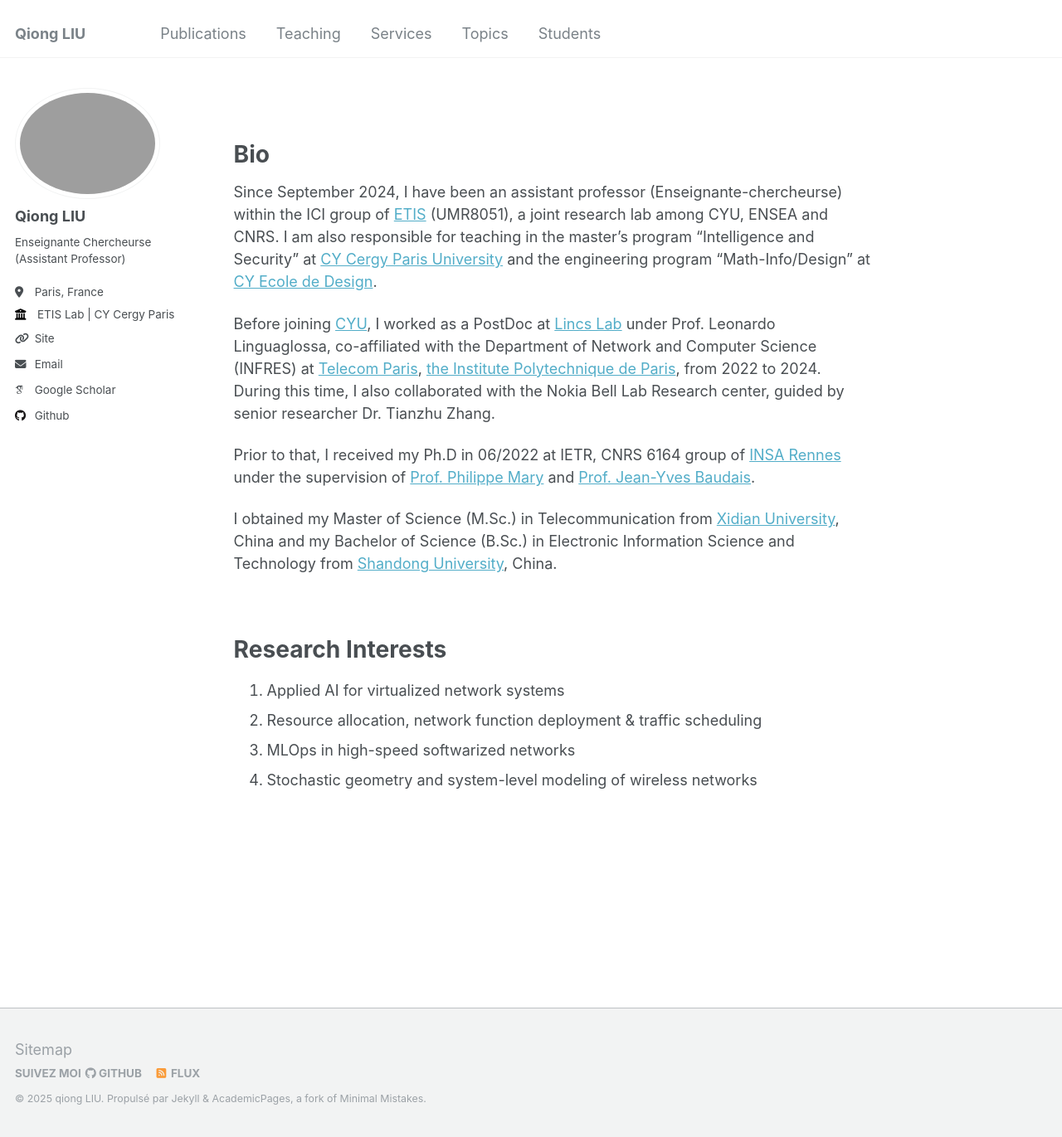
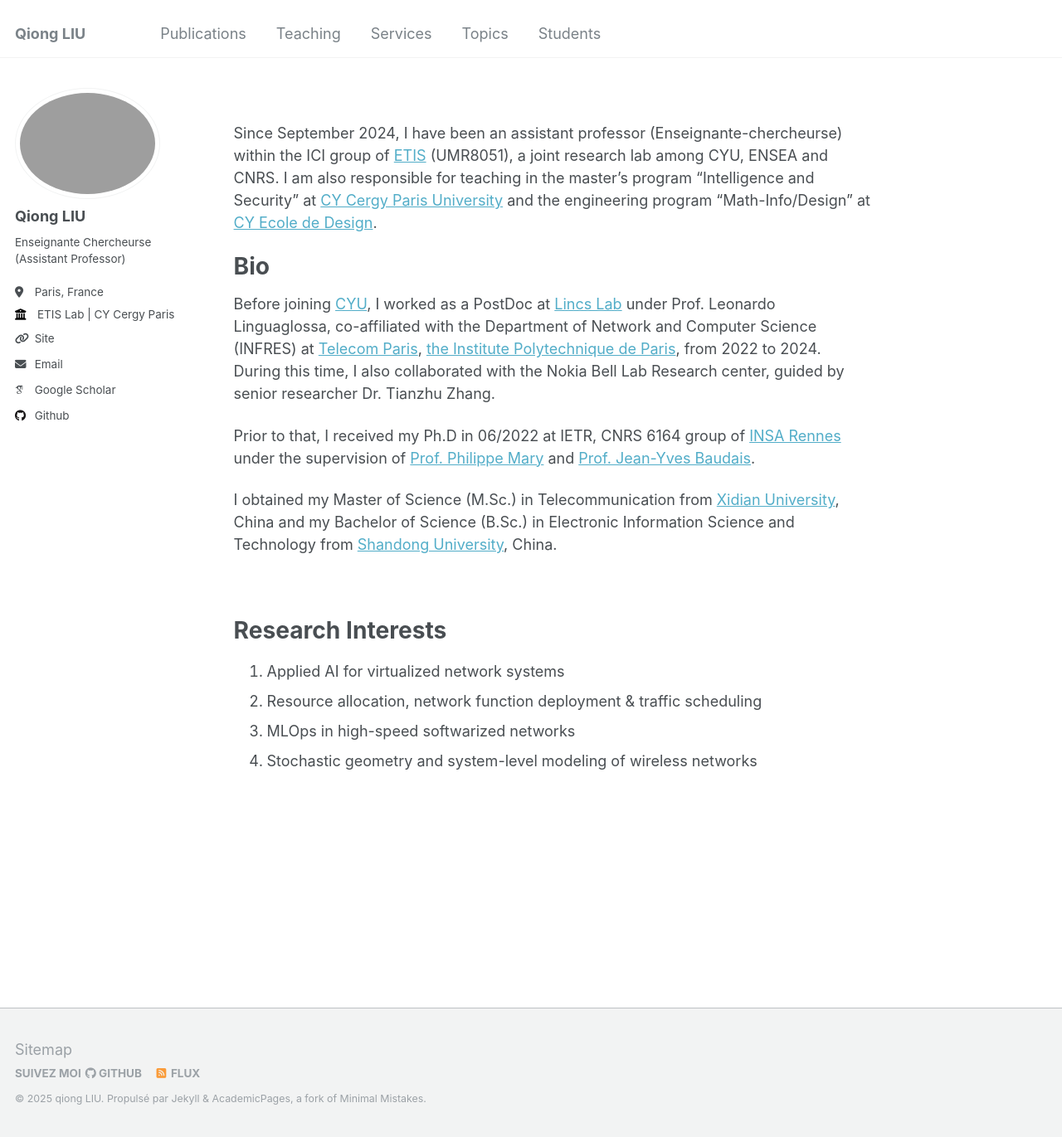
Before and after one commit to evesiphus/evesiphus.github.io, a Jekyll site: the page built from _pages/about.md, in a window 1280 px wide and 1371 px high. Shown: the whole window at 83% size. Built offline with Jekyll 4.4.1, drawn with Linux system fonts in a browser that asks for light colours; some web fonts are replaced.

Commit message:
Update about.md

```diff
--- a/_pages/about.md
+++ b/_pages/about.md
@@ -9,13 +9,11 @@ redirect_from:
 
 
 <br>
-
+Since September 2024, I have been an assistant professor (Enseignante-chercheurse)  within the ICI group of [ETIS](https://www.etis-lab.fr/) (UMR8051), a joint research lab among CYU, ENSEA and CNRS. I am also responsible for teaching in the master's program "Intelligence and Security" at [CY Cergy Paris University](https://www.cyu.fr/) and the engineering program "Math-Info/Design" at [CY Ecole de Design](https://www.cy-ecolededesign.fr/).
+<br>
 
 Bio
 ======
-
-Since September 2024, I have been an assistant professor (Enseignante-chercheurse)  within the ICI group of [ETIS](https://www.etis-lab.fr/) (UMR8051), a joint research lab among CYU, ENSEA and CNRS. I am also responsible for teaching in the master's program "Intelligence and Security" at [CY Cergy Paris University](https://www.cyu.fr/) and the engineering program "Math-Info/Design" at [CY Ecole de Design](https://www.cy-ecolededesign.fr/).
-<br>
 
 Before joining [CYU](https://www.cyu.fr/), I worked as a PostDoc at [Lincs Lab](https://www.lincs.fr/) under Prof. Leonardo Linguaglossa, co-affiliated with the Department of Network and Computer Science (INFRES) at [Telecom Paris](https://www.telecom-paris.fr/en/school/departments/computer-science-networks), [the Institute Polytechnique de Paris](https://www.ip-paris.fr/en), from 2022 to 2024. During this time, I also collaborated with the Nokia Bell Lab Research center, guided by senior researcher Dr. Tianzhu Zhang.
 
```
